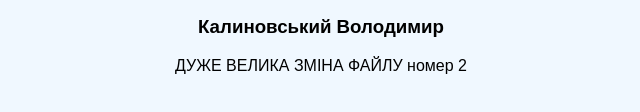
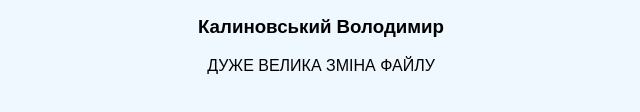
Before and after one commit to Cucumbao/IIT, a plain HTML site: page index.html in a window 1280 px wide. Shown: the part 240-352 px from the top of the page, without its empty margins (319-959 px from the left). Drawn offline with Linux system fonts and the light colour scheme.

Commit message:
Update index.html

```diff
--- a/index.html
+++ b/index.html
@@ -11,6 +11,6 @@
 <h3>Сизоненко Анна</h3>
 <h3>Мартинюк Тетяна</h3>
 <h3>Калиновський Володимир</h3>
-<p>ДУЖЕ ВЕЛИКА ЗМІНА ФАЙЛУ номер 2</p>
+<p>ДУЖЕ ВЕЛИКА ЗМІНА ФАЙЛУ</p>
 </body>
 </html>
```
